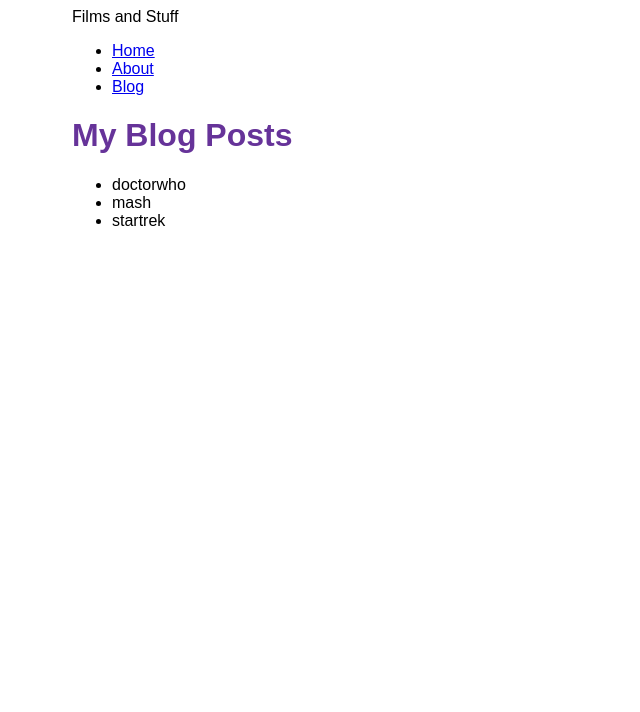
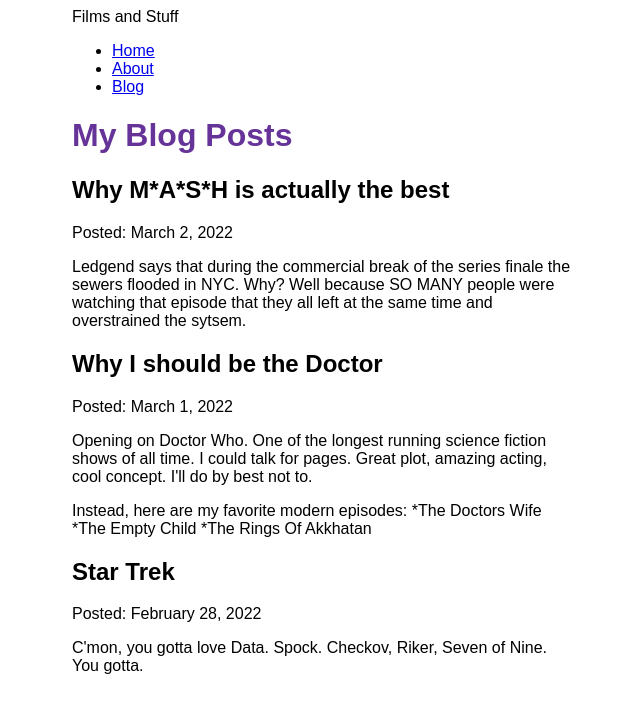
Before and after one commit to HSEdwards/my-first-gatsby-site, a Gatsby site: page /blog in a window 1280 px wide. Shown: the whole page, without its empty margins (318-958 px from the left). Built offline with nearby package versions, Linux system fonts and the light colour scheme; Gatsby itself is replaced by a stand-in of ours.

Commit message:
Finished Gatsby Tutorial Part 5

```diff
--- a/blog/doctorwho.mdx
+++ b/blog/doctorwho.mdx
@@ -0,0 +1,13 @@
+---
+title: "Why I should be the Doctor"
+date: "2022-03-01"
+---
+
+Opening on Doctor Who. One of the longest running science fiction shows of all time.
+I could talk for pages. Great plot, amazing acting, cool concept.
+I'll do by best not to.
+
+Instead, here are my favorite modern episodes:
+*The Doctors Wife
+*The Empty Child
+*The Rings Of Akkhatan
--- a/blog/mash.mdx
+++ b/blog/mash.mdx
@@ -0,0 +1,8 @@
+---
+title: "Why M*A*S*H is actually the best"
+date: "2022-03-02"
+---
+
+Ledgend says that during the commercial break of the series finale the sewers flooded in NYC.
+Why? Well because SO MANY people were watching that episode that they all left at the same time and
+overstrained the sytsem.
--- a/blog/startrek.mdx
+++ b/blog/startrek.mdx
@@ -0,0 +1,6 @@
+---
+title: "Star Trek"
+date: "2022-02-28"
+---
+
+C'mon, you gotta love Data. Spock. Checkov, Riker, Seven of Nine. You gotta.
--- a/gatsby-config.js
+++ b/gatsby-config.js
@@ -14,5 +14,6 @@
           path: `${__dirname}/blog`,
         }
       },
+      "gatsby-plugin-mdx",
     ]
 }
--- a/package.json
+++ b/package.json
@@ -15,10 +15,14 @@
     "clean": "gatsby clean"
   },
   "dependencies": {
+    "@mdx-js/mdx": "^1.6.22",
+    "@mdx-js/react": "^1.6.22",
     "gatsby": "^4.8.2",
     "gatsby-plugin-image": "^2.9.0",
+    "gatsby-plugin-mdx": "^3.9.0",
     "gatsby-plugin-sharp": "^4.9.0",
     "gatsby-source-filesystem": "^4.9.0",
+    "npm": "^8.5.2",
     "react": "^17.0.1",
     "react-dom": "^17.0.1"
   }
--- a/src/pages/blog.js
+++ b/src/pages/blog.js
@@ -1,28 +1,38 @@
 import * as React from 'react'
 import { graphql } from 'gatsby'
+import { MDXRenderer } from 'gatsby-plugin-mdx'
 import Layout from '../components/layout'
 
 const BlogPage = ({ data }) => {
   return (
     <Layout pageTitle="My Blog Posts">
-      <ul>
       {
-        data.allFile.nodes.map(node => (
-          <li key={node.name}>
-            {node.name}
-          </li>
+        data.allMdx.nodes.map((node) => (
+          <article key={node.id}>
+            <h2>{node.frontmatter.title}</h2>
+            <p>Posted: {node.frontmatter.date}</p>
+            <MDXRenderer>
+              {node.body}
+            </MDXRenderer>
+          </article>
         ))
       }
-      </ul>
     </Layout>
   )
 }
 
+
+
 export const query = graphql`
   query {
-    allFile {
+    allMdx(sort: {fields: frontmatter___date, order: DESC}) {
       nodes {
-        name
+        frontmatter {
+          date(formatString: "MMMM D, YYYY")
+          title
+        }
+        id
+        body
       }
     }
   }
```
Also changed, not shown: 1 other file.
